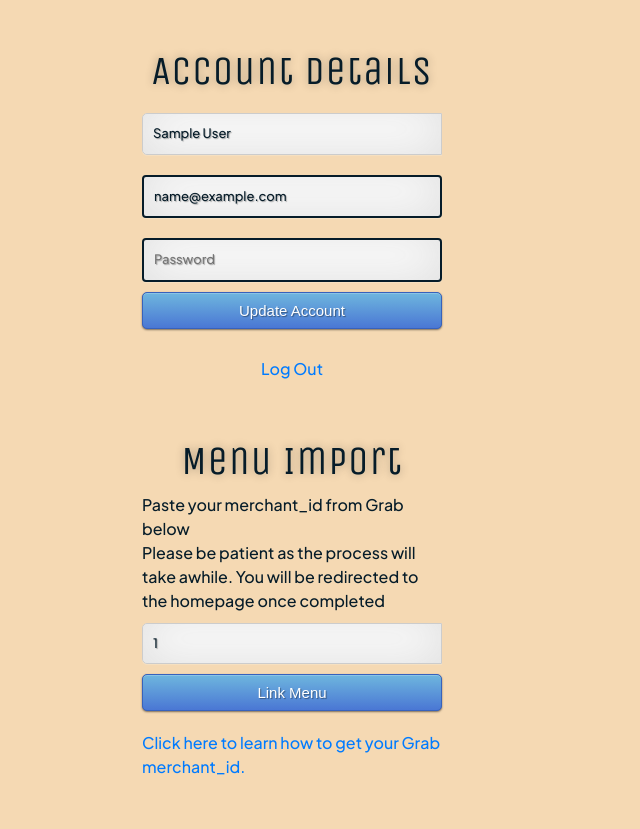
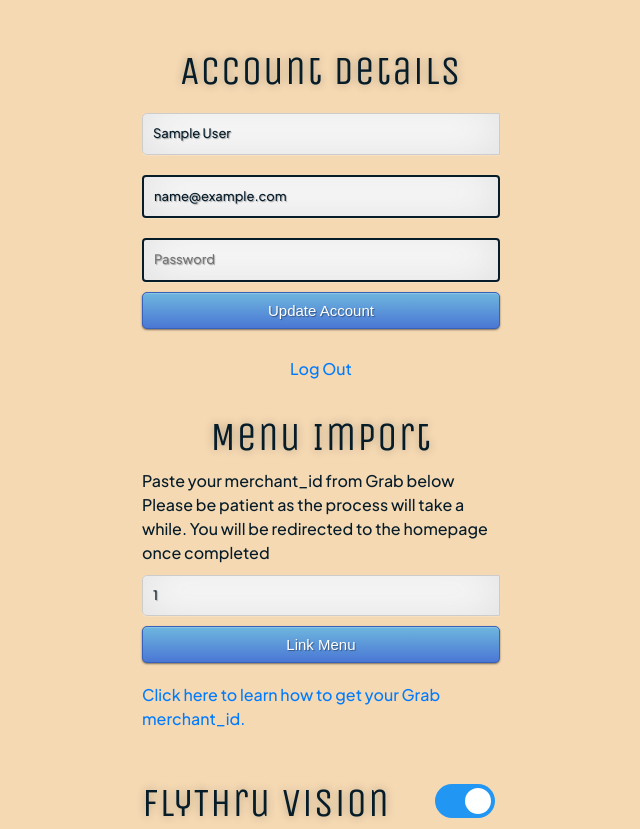
Before and after one commit to Kishen35/FlyThru, a Flask app: page /account in a window 1280 px wide. Shown: the part 95-924 px from the top of the page, without its empty margins (348-988 px from the left). Run offline with Flask 2, Linux system fonts and the light colour scheme; the visitor is signed in with stand-in values (Sample User, id 1); some libraries are stand-ins or nearby versions; some web fonts are replaced.

Commit message:
integrated vision component

```diff
--- a/src/main.py
+++ b/src/main.py
@@ -1,7 +1,8 @@
 import client # client.py
 import item # item.py
 import order # order.py
-import openAIspeech
+import openAIspeech # openAIspeech.py
+import vision # vision.py
 
 import time
 from flask import Flask, render_template, request, url_for, redirect, session, send_file, flash, send_from_directory, jsonify
@@ -13,6 +14,7 @@ app.config['SECRET_KEY'] = 'flythru'
 
 @app.route('/', methods=["GET", "POST"])
 def home():
+    session['order_id'] = None
     return render_template("index.html")
 
 @app.route('/initiate_order')
@@ -24,11 +26,18 @@ def initiate_order():
 
 @app.route('/ordering')
 def ordering():
+    if session['vision']:
+        try: # get license plate
+            session['plate_number'] = vision.plate_ocr(vision.capture_frame())
+            order.update_plateNumber(session['clientEmail'], session['order_id'], session['plate_number'])
+        except:
+            session['plate_number'] = None
+
     return render_template("index.html")
 
 @app.route('/ready_order')
 def ready_order():
-    openAIspeech.chat_with_open_ai()
+    return openAIspeech.chat_with_open_ai()
 
 @app.route('/end_order')
 def end_order():
@@ -69,12 +78,15 @@ def login():
             session['clientEmail'] = email
             session['clientName'] = login.get("clientName") # function returns name
             session['merchant_id'] = login.get("merchant_id") # function returns id
+            session['vision'] = False
+            session['plate_number'] = None
             return redirect(url_for("home"))
         else:
             return render_template("login.html", not_found=True)
 
     return render_template("login.html")
 
+# account.html
 @app.route('/account')
 def account():
     return render_template("account.html")
@@ -86,12 +98,35 @@ def updateAccount():
     client.update_account(session['clientEmail'], password, name)
     return redirect(url_for("logout"))
 
+@app.route('/vision', methods=["GET", "POST"])
+def vision_ai():
+    if request.method == "POST":
+        if request.form.get('vision') == "on":
+            session['vision'] = True
+        else:
+            session['vision'] = False
+
+        print(session['vision'])
+        return redirect(url_for("end_order"))
+
+
+    print(session['order_id'])
+    if request.method == "GET" and session['order_id'] == None:
+        frame = vision.capture_frame()
+        result = vision.vehicle_detection(frame)
+
+        # Return the number as JSON
+        return jsonify({'result': result})
+
+
 @app.route('/logout')
 def logout():
     session.pop("logged_in", None)
     session.pop("clientEmail", None)
     session.pop("clientName", None)
     session.pop("merchant_id", None)
+    session.pop("vision", None)
+    session.pop("plate_number", None)
     return redirect(url_for("home"))
 
 
--- a/src/openAIspeech.py
+++ b/src/openAIspeech.py
@@ -4,6 +4,9 @@ import openai
 
 import item, order # item.py
 import json
+
+import vision # vision.py
+from flask import session, jsonify
 
 # This example requires environment variables named "OPEN_AI_KEY" and "OPEN_AI_ENDPOINT"
 # Your endpoint should look like the following https://YOUR_OPEN_AI_RESOURCE_NAME.openai.azure.com/
@@ -272,6 +275,13 @@ def chat_with_open_ai():
                 updateConversation("system", "Speech Recognition canceled")
                 if cancellation_details.reason == speechsdk.CancellationReason.Error:
                     print("Error details: {}".format(cancellation_details.error_details))
+
+            if session['vision'] == True:
+                # Check if there are any vehicles in front of the drive-thru
+                if vision.vehicle_detection(vision.capture_frame()) != 1:
+                    order.stop_order(session['clientEmail'], session['order_id'])
+                    return jsonify({'id': 0})  # no vehicles
+
         except EOFError:
             break
         except Exception as e:
--- a/src/order.py
+++ b/src/order.py
@@ -26,7 +26,9 @@ def create_order(clientEmail):
         'clientEmail': clientEmail,
         'items' : [],
         "totalAmount": 0,
-        "context": []
+        "context": [],
+        "plateNumber": None,
+        "stop_order": 0
     }
 
     try:
@@ -64,3 +66,15 @@ def update_order(clientEmail, order_id, items, amount):
     print(response)
 
     return 'Replaced Item\'s Id is {0}'.format(response['id'])
+
+def update_plateNumber(clientEmail, order_id, plateNumber):
+    read_item = container.read_item(item=order_id, partition_key=clientEmail)
+    read_item["plateNumber"] = plateNumber
+
+    response = container.replace_item(item=read_item, body=read_item)
+
+def stop_order(clientEmail, order_id):
+    read_item = container.read_item(item=order_id, partition_key=clientEmail)
+    read_item["stop_order"] = 1
+
+    response = container.replace_item(item=read_item, body=read_item)
--- a/src/static/css/chat_styles.css
+++ b/src/static/css/chat_styles.css
@@ -22,6 +22,7 @@ body {
 .chat {
     overflow-y: auto;
     max-height: 84%;
+    /* width: 100%; */
 }
 
 .chat-blob {
@@ -61,6 +62,7 @@ p {
 .sent {
     background-color: #ffffff;
     color: #1B2559;
+    /* position: relative; */
 }
 
 .time {
--- a/src/static/css/styles.css
+++ b/src/static/css/styles.css
@@ -89,3 +89,69 @@ input {
 	transition: box-shadow .5s ease;
 }
 input:focus { box-shadow: inset 0 -5px 45px rgba(100,100,100,0.4), 0 1px 1px rgba(255,255,255,0.2); }
+
+/* REFERENCED FROM: https://www.w3schools.com/howto/howto_css_switch.asp */
+/* Rounded switch - the box around the slider */
+.switch {
+	position: relative;
+	display: inline-block;
+	width: 60px;
+	height: 34px;
+	margin: 5px;
+	margin-left: 45px;
+  }
+
+  /* Hide default HTML checkbox */
+  .switch input {
+	opacity: 0;
+	width: 0;
+	height: 0;
+  }
+
+  /* The slider */
+  .slider {
+	position: absolute;
+	cursor: pointer;
+	top: 0;
+	left: 0;
+	right: 0;
+	bottom: 0;
+	background-color: #ccc;
+	-webkit-transition: .4s;
+	transition: .4s;
+  }
+
+  .slider:before {
+	position: absolute;
+	content: "";
+	height: 26px;
+	width: 26px;
+	left: 4px;
+	bottom: 4px;
+	background-color: white;
+	-webkit-transition: .4s;
+	transition: .4s;
+  }
+
+  .switch input:checked + .slider {
+	background-color: #2196F3;
+  }
+
+  .switch input:focus + .slider {
+	box-shadow: 0 0 1px #2196F3;
+  }
+
+  .switch input:checked + .slider:before {
+	-webkit-transform: translateX(26px);
+	-ms-transform: translateX(26px);
+	transform: translateX(26px);
+  }
+
+  /* Rounded sliders */
+  .slider.round {
+	border-radius: 34px;
+	}
+
+  .slider.round:before {
+	border-radius: 50%;
+  }
--- a/src/templates/account.html
+++ b/src/templates/account.html
@@ -24,11 +24,11 @@
 
     <a class="nav-link" href="{{ url_for('logout') }}">Log Out</a>
 
-    <br><br>
+    <br>
 
 	<h1>Menu Import</h1>
     <p style="color: #061C29">Paste your merchant_id from Grab below</p>
-    <p style="color: #061C29">Please be patient as the process will take awhile. You will be redirected to the homepage once completed</p>
+    <p style="color: #061C29">Please be patient as the process will take a while. You will be redirected to the homepage once completed</p>
     <form action="{{ url_for('getMenu') }}" method="post">
     	<input type="text" name="merchant_id" value="{{ session['merchant_id'] }}" placeholder="Merchant ID" required="required" />
         {% if invalid_id == True: %}
@@ -38,8 +38,29 @@
     </form>
 
     <a href="{{ url_for('merchant_id') }}">Click here to learn how to get your Grab merchant_id.</a>
-    <br><br>
+    <br><br><br>
+
+    <div style="display: flex;width: max-content;">
+        <h1>FlyThru Vision</h1>
+
+        <!-- Rounded switch -->
+        <form id="updateVision" action="{{ url_for('vision_ai') }}" method="post">
+            <label class="switch" id="visionSwitch">
+                <input type="checkbox" name="vision" {% if session["vision"] == True: %} checked {% endif %} onchange="submitForm()">
+                <span class="slider round"></span
+            </label>
+        </form>
+
+            <input type="hidden" name="vision" value="false">
+        </form>
+    </div>
 </div>
+
+<script>
+    function submitForm() {
+        document.getElementById('updateVision').submit();
+    }
+</script>
 
 {% endif %}
 
```
Also changed, not shown: src/capture.py (+68 -1 lines), src/templates/index.html (+44 -2 lines), src/vision.py (+25 -0 lines).
